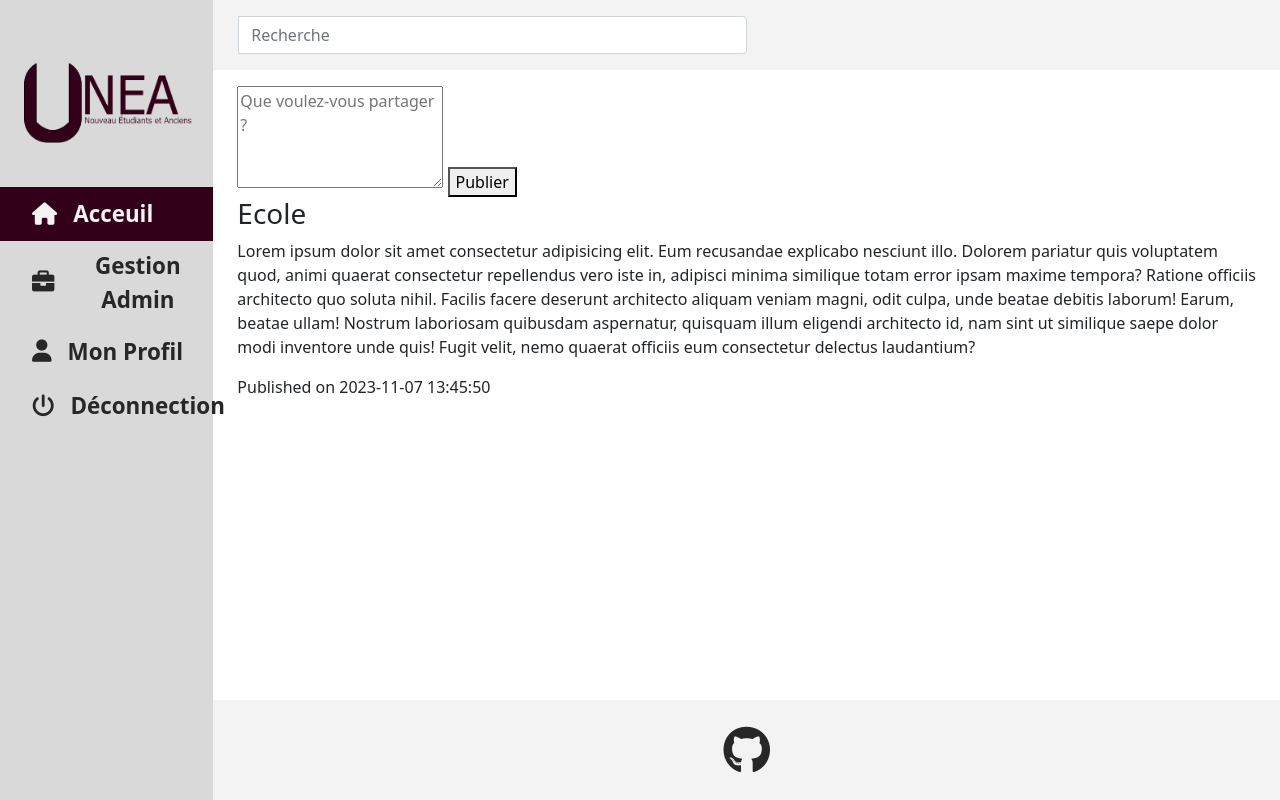
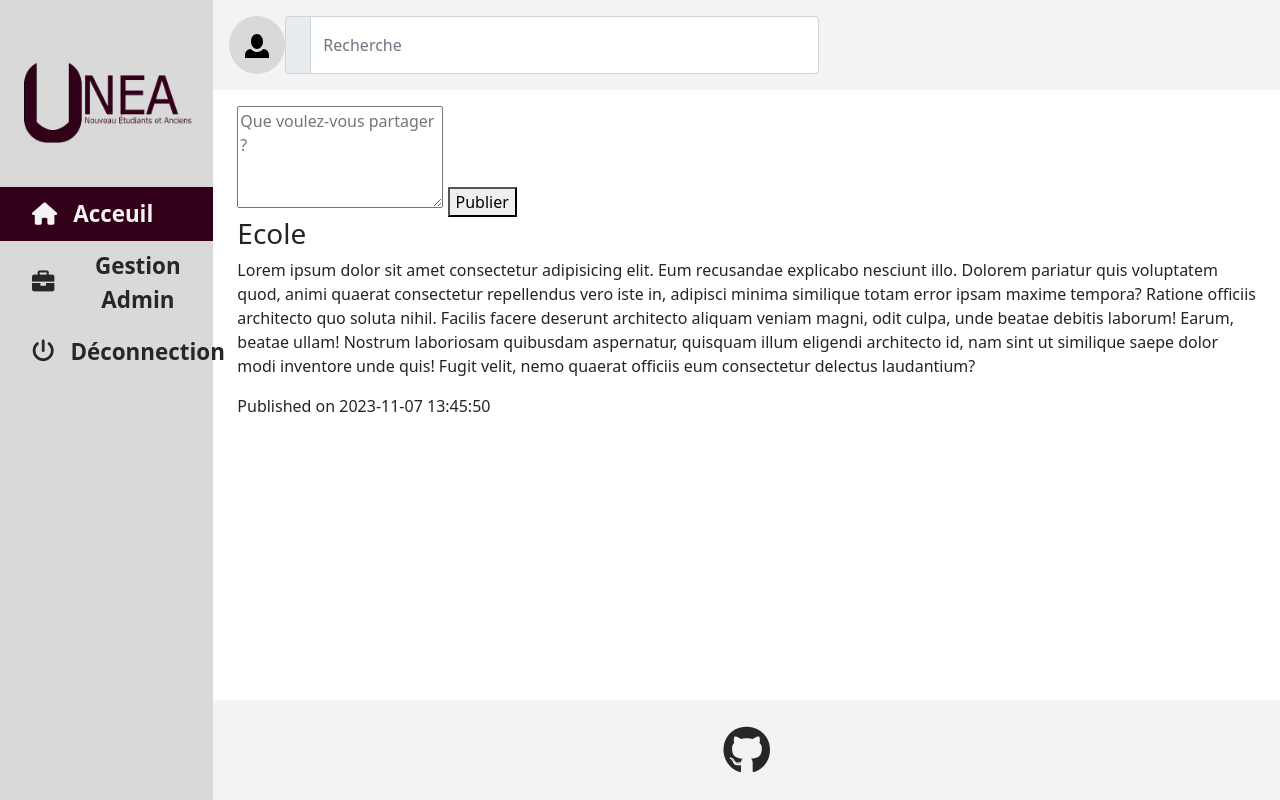
Before and after one commit to Miner-code/MIT-G4, a PHP site: page /home.php in a window 1280 px wide. Run offline with PHP 8.4, Linux system fonts and the light colour scheme; a user stored in the database is signed in; data comes from the database, SQL or seed files in the repository.

Commit message:
icon sur search bar

```diff
--- a/assets/css/main.css
+++ b/assets/css/main.css
@@ -74,12 +74,12 @@
 }
 
 .min-h-for-footer {
-    min-height: calc(100vh - 224px);
+    min-height: calc(100vh - 244px);
 }
 
 @media (min-width: 768px) {
     .min-h-for-footer {
-        min-height: calc(100vh - 170px);
+        min-height: calc(100vh - 190px);
     }
 }
 
--- a/include/nav.php
+++ b/include/nav.php
@@ -25,21 +25,9 @@ if (isset($_SESSION['role_user'])) {
   }
 }
 ?>
-
-<?php
-//  * Gestion connexion / deconnexion
-// TODO : page profil sur la search bar
-if (isset($_SESSION['id_user'])) {
-?>
-						<li class="nav-item">
-							<a href="profil.php?id_user=<?=$_SESSION['id_user']?>" class="nav-link d-flex align-items-center"><div class="grey-dark"><i class="fa-solid fa-user ms-4 mt-2 me-3 mb-2"></i></div><span class="grey-dark">Mon Profil</span></a>
-						</li>
 						<li class="nav-item">
 							<a href="logout.php" class="nav-link d-flex align-items-center"><div class="grey-dark"><i class="fa-solid fa-power-off ms-4 mt-2 me-3 mb-2"></i></div><span class="grey-dark">Déconnection</span></a>
 						</li>
-<?php
-}
-?>
 			      	</ul>
 			    	</b>
 			  	</nav>
@@ -50,20 +38,28 @@ if (isset($_SESSION['id_user'])) {
 <?php
 if (strpos($_SERVER['REQUEST_URI'], 'profil') == false) {
 ?>
-	<header class="bg-grey-light py-3">
+	<header class="bg-grey-light py-3 d-flex flex-row">
+		<a href="profil.php?id_user=<?=$_SESSION['id_user']?>" class="rounded-circle p-3 bg-grey ms-3">
+			<svg height="24" viewBox="0 0 8 8" width="24" xmlns="http://www.w3.org/2000/svg">
+				<path d="m4 0c-1.1 0-2 1.12-2 2.5s.9 2.5 2 2.5 2-1.12 2-2.5-.9-2.5-2-2.5zm-2.09 5c-1.06.05-1.91.92-1.91 2v1h8v-1c0-1.08-.84-1.95-1.91-2-.54.61-1.28 1-2.09 1s-1.55-.39-2.09-1z"/>
+			</svg>
+		</a>
+
 		<section class="input-group flex-nowrap w-50">
-			<button class="input-group-text btn" id="addon-wrapping">
+			<span class="input-group-text" id="addon-wrapping">
 				<svg viewBox="0 0 24 24" xmlns="http://www.w3.org/2000/svg">
-					<path d="m0 0h24v24h-24z" fill="#fff"/><path d="m20.71 19.29-3.4-3.39a7.92 7.92 0 0 0 1.69-4.9 8 8 0 1 0 -8 8 7.92 7.92 0 0 0 4.9-1.69l3.39 3.4a1 1 0 0 0 1.42 0 1 1 0 0 0 0-1.42zm-15.71-8.29a6 6 0 1 1 6 6 6 6 0 0 1 -6-6z" fill="#231f20"/>
+					<path d="m0 0h24v24h-24z" fill="#fff" opacity="0"/>
+					<path d="m20.71 19.29-3.4-3.39a7.92 7.92 0 0 0 1.69-4.9 8 8 0 1 0 -8 8 7.92 7.92 0 0 0 4.9-1.69l3.39 3.4a1 1 0 0 0 1.42 0 1 1 0 0 0 0-1.42zm-15.71-8.29a6 6 0 1 1 6 6 6 6 0 0 1 -6-6z" fill="#231f20"/>
 				</svg>
-			</button>
+			</span>
 			<input type="text" class="form-control" placeholder="Recherche">
 		</section>
+		<span></span>
 	</header>
 <?php
 } else {
 	?>
-	<div style="height:70px;"></div>
+	<div style="height:90px;"></div>
 	<?php
 }
 ?>
```
